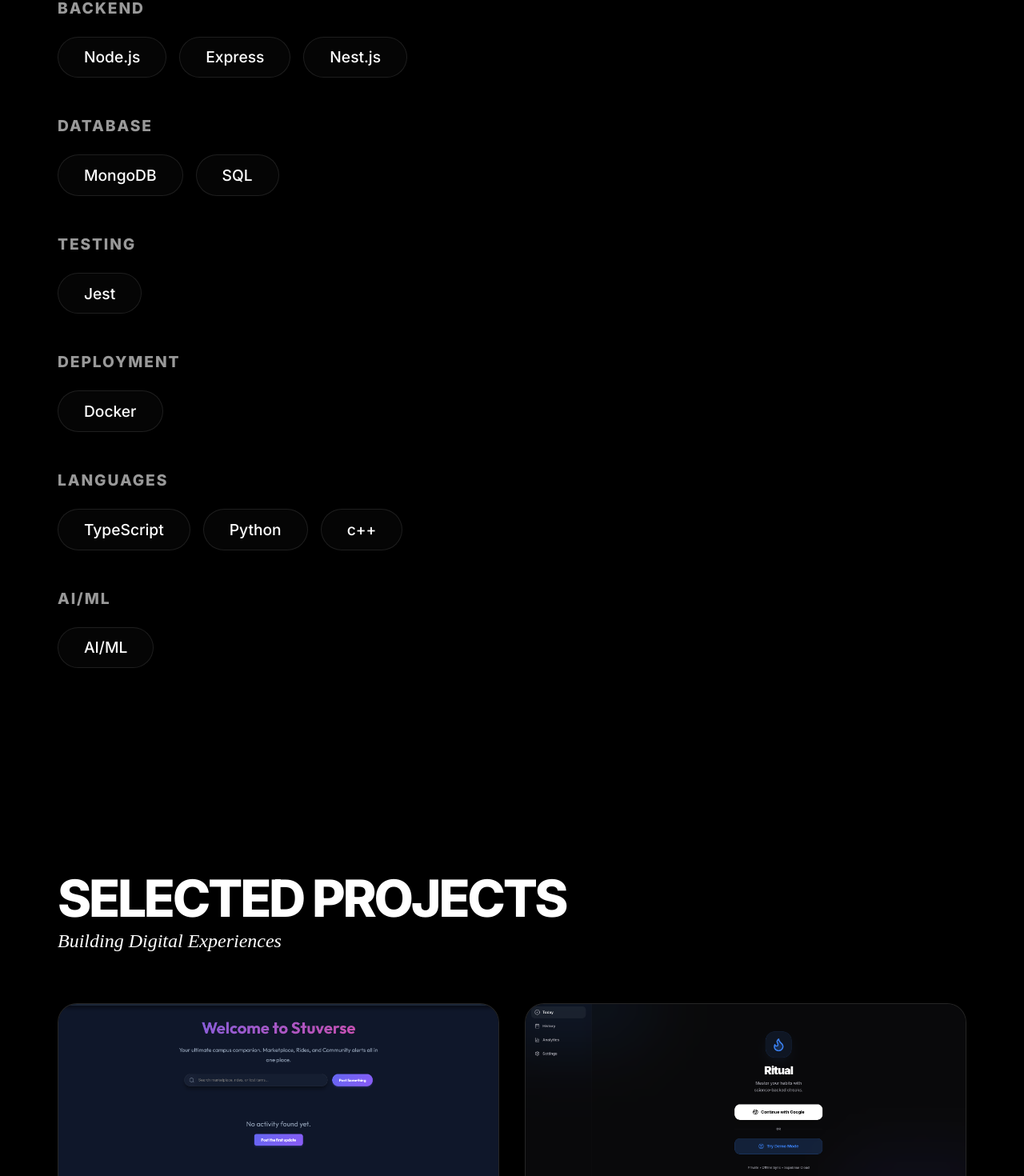
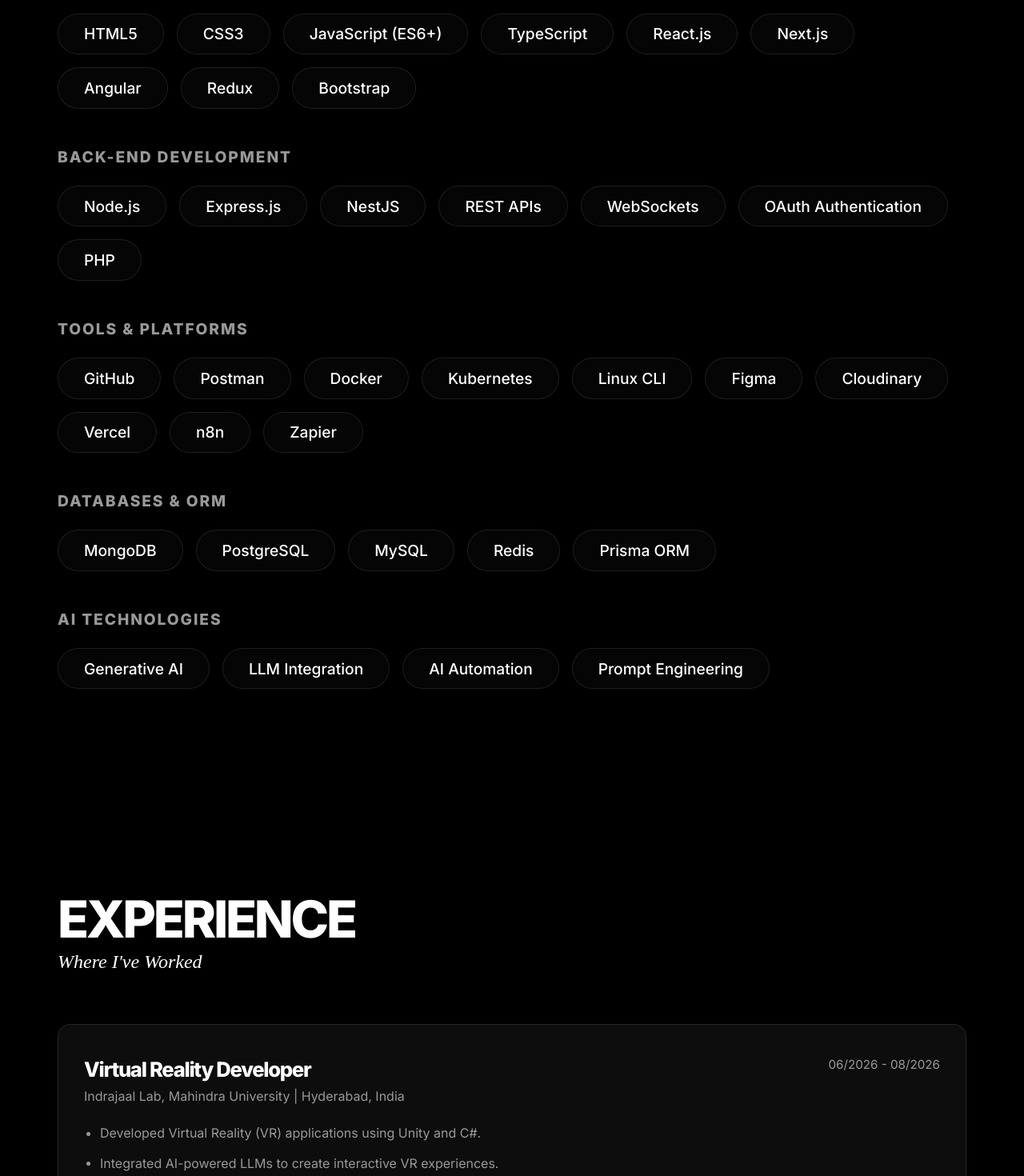
Before and after one commit to gouthamx67/portfolio, a Next.js app: page / in a window 1280 px wide. Shown: the part 1241-2711 px from the top of the page at 80% size. Built offline with nearby package versions, Linux system fonts and the light colour scheme; a web font is replaced by a local one.

Commit message:
feat: add education, experience, and updated resume sections

```diff
--- a/src/app/page.tsx
+++ b/src/app/page.tsx
@@ -48,6 +48,67 @@
                   ))}
                 </div>
               </div>
+            ))}
+          </div>
+        </div>
+      </section>
+
+      {/* Experience Section */}
+      <section id="experience" className="section-padding">
+        <div className="container">
+          <SectionHeading title="Experience" subtitle="Where I've Worked" />
+          <div style={{ display: 'flex', flexDirection: 'column', gap: '2rem' }}>
+            {portfolioData.experience.map(exp => (
+              <motion.div
+                key={exp.id}
+                initial={{ opacity: 0, y: 20 }}
+                whileInView={{ opacity: 1, y: 0 }}
+                viewport={{ once: true }}
+                transition={{ duration: 0.6 }}
+                className="glass"
+                style={{ padding: '2.5rem 2rem', borderRadius: '16px' }}
+              >
+                <div style={{ display: 'flex', justifyContent: 'space-between', flexWrap: 'wrap', gap: '1rem', marginBottom: '0.5rem' }}>
+                  <h3 style={{ fontSize: '1.6rem' }}>{exp.role}</h3>
+                  <span style={{ color: 'var(--text-secondary)', fontSize: '0.95rem' }}>{exp.period}</span>
+                </div>
+                <p style={{ color: 'var(--text-secondary)', marginBottom: '1.5rem' }}>
+                  {exp.company} | {exp.location}
+                </p>
+                <ul style={{ display: 'flex', flexDirection: 'column', gap: '0.75rem', paddingLeft: '1.25rem' }}>
+                  {exp.highlights.map((highlight, i) => (
+                    <li key={i} style={{ color: 'var(--text-secondary)', lineHeight: 1.6 }}>{highlight}</li>
+                  ))}
+                </ul>
+              </motion.div>
+            ))}
+          </div>
+        </div>
+      </section>
+
+      {/* Education Section */}
+      <section id="education" className="section-padding">
+        <div className="container">
+          <SectionHeading title="Education" subtitle="My Academic Journey" />
+          <div style={{ display: 'flex', flexDirection: 'column', gap: '2rem' }}>
+            {portfolioData.education.map(edu => (
+              <motion.div
+                key={edu.id}
+                initial={{ opacity: 0, y: 20 }}
+                whileInView={{ opacity: 1, y: 0 }}
+                viewport={{ once: true }}
+                transition={{ duration: 0.6 }}
+                className="glass"
+                style={{ padding: '2.5rem 2rem', borderRadius: '16px' }}
+              >
+                <div style={{ display: 'flex', justifyContent: 'space-between', flexWrap: 'wrap', gap: '1rem', marginBottom: '0.5rem' }}>
+                  <h3 style={{ fontSize: '1.6rem' }}>{edu.degree}</h3>
+                  <span style={{ color: 'var(--text-secondary)', fontSize: '0.95rem' }}>{edu.period}</span>
+                </div>
+                <p style={{ color: 'var(--text-secondary)' }}>
+                  {edu.school} | {edu.location}
+                </p>
+              </motion.div>
             ))}
           </div>
         </div>
@@ -145,6 +206,14 @@
               {portfolioData.socials.find(s => s.name === 'Email')?.url.replace('mailto:', '')}
             </a>
           </div>
+          <div style={{ marginTop: '2rem', display: 'flex', flexDirection: 'column', gap: '0.75rem', alignItems: 'center' }}>
+            <p style={{ color: 'var(--text-secondary)' }}>
+              📞 {portfolioData.contact.phone}
+            </p>
+            <p style={{ color: 'var(--text-secondary)' }}>
+              📍 {portfolioData.contact.location}
+            </p>
+          </div>
         </div>
       </section>
 
--- a/src/components/Navbar.tsx
+++ b/src/components/Navbar.tsx
@@ -5,8 +5,9 @@
 export default function Navbar() {
     const navItems = [
         { name: "Skills", href: "#skills" },
+        { name: "Experience", href: "#experience" },
+        { name: "Education", href: "#education" },
         { name: "Projects", href: "#projects" },
-        { name: "Blogs", href: "#blogs" },
         { name: "Contact", href: "#contact" },
     ];
 
--- a/src/data/config.ts
+++ b/src/data/config.ts
@@ -1,21 +1,49 @@
 export const portfolioData = {
     name: "Goutham",
-    role: "Fullstack Developer & AI Enthusiast",
-    bio: "I build scalable web applications and explore the frontiers of Artificial Intelligence. Passionate about creating seamless user experiences and intelligent systems.",
+    role: "Full Stack Developer | AI Integration Specialist",
+    bio: "Full Stack Developer with experience in designing, developing, and deploying scalable web applications across the frontend and backend. Passionate about Artificial Intelligence and Generative AI, with hands-on experience integrating LLMs, AI-powered features, and automation into modern applications. Skilled in building user-centric solutions, optimizing performance, and leveraging emerging AI technologies to create intelligent and impactful digital products.",
     skills: {
-        frontend: ["React", "Next.js", "Tailwind CSS", "HTML", "CSS", "JavaScript"],
-        backend: ["Node.js", "Express", "Nest.js"],
-        database: ["MongoDB", "SQL"],
-        testing: ["Jest"],
-        deployment: ["Docker"],
-        languages: ["TypeScript", "Python", "c++"],
-        "ai/ml": ["AI/ML"],
+        "Front-End Development": ["HTML5", "CSS3", "JavaScript (ES6+)", "TypeScript", "React.js", "Next.js", "Angular", "Redux", "Bootstrap"],
+        "Back-End Development": ["Node.js", "Express.js", "NestJS", "REST APIs", "WebSockets", "OAuth Authentication", "PHP"],
+        "Tools & Platforms": ["GitHub", "Postman", "Docker", "Kubernetes", "Linux CLI", "Figma", "Cloudinary", "Vercel", "n8n", "Zapier"],
+        "Databases & ORM": ["MongoDB", "PostgreSQL", "MySQL", "Redis", "Prisma ORM"],
+        "AI Technologies": ["Generative AI", "LLM Integration", "AI Automation", "Prompt Engineering"],
+    },
+    education: [
+        {
+            id: "1",
+            degree: "Bachelor of Technology",
+            school: "Mahindra University",
+            period: "08/2023 - 2027",
+            location: "Hyderabad, India",
+        },
+    ],
+    experience: [
+        {
+            id: "1",
+            role: "Virtual Reality Developer",
+            company: "Indrajaal Lab, Mahindra University",
+            period: "06/2026 - 08/2026",
+            location: "Hyderabad, India",
+            highlights: [
+                "Developed Virtual Reality (VR) applications using Unity and C#.",
+                "Integrated AI-powered LLMs to create interactive VR experiences.",
+                "Implemented user interactions and immersive environment features.",
+                "Tested and debugged applications to improve performance and usability.",
+                "Collaborated with the development team to build and enhance VR solutions.",
+            ],
+        },
+    ],
+    contact: {
+        phone: "+91 6304725238",
+        email: "gouthamec27@gmail.com",
+        location: "Hyderabad, India",
     },
     projects: [
         {
             id: "1",
             title: "STUVERSE",
-            description: "Stuverse is a full-stack MERN “Campus Companion” that centralizes university-only services like marketplace, ride sharing, lost & found, and real-time communication into one platform. 🚀",
+            description: "Stuverse is a full-stack MERN \"Campus Companion\" that centralizes university-only services like marketplace, ride sharing, lost & found, and real-time communication into one platform. 🚀",
             image: "/stuverse.png",
             link: "https://github.com/gouthamx67/Stuverse",
             tags: ["React", "Node.js", "MongoDB", "Socket.io"],
```
